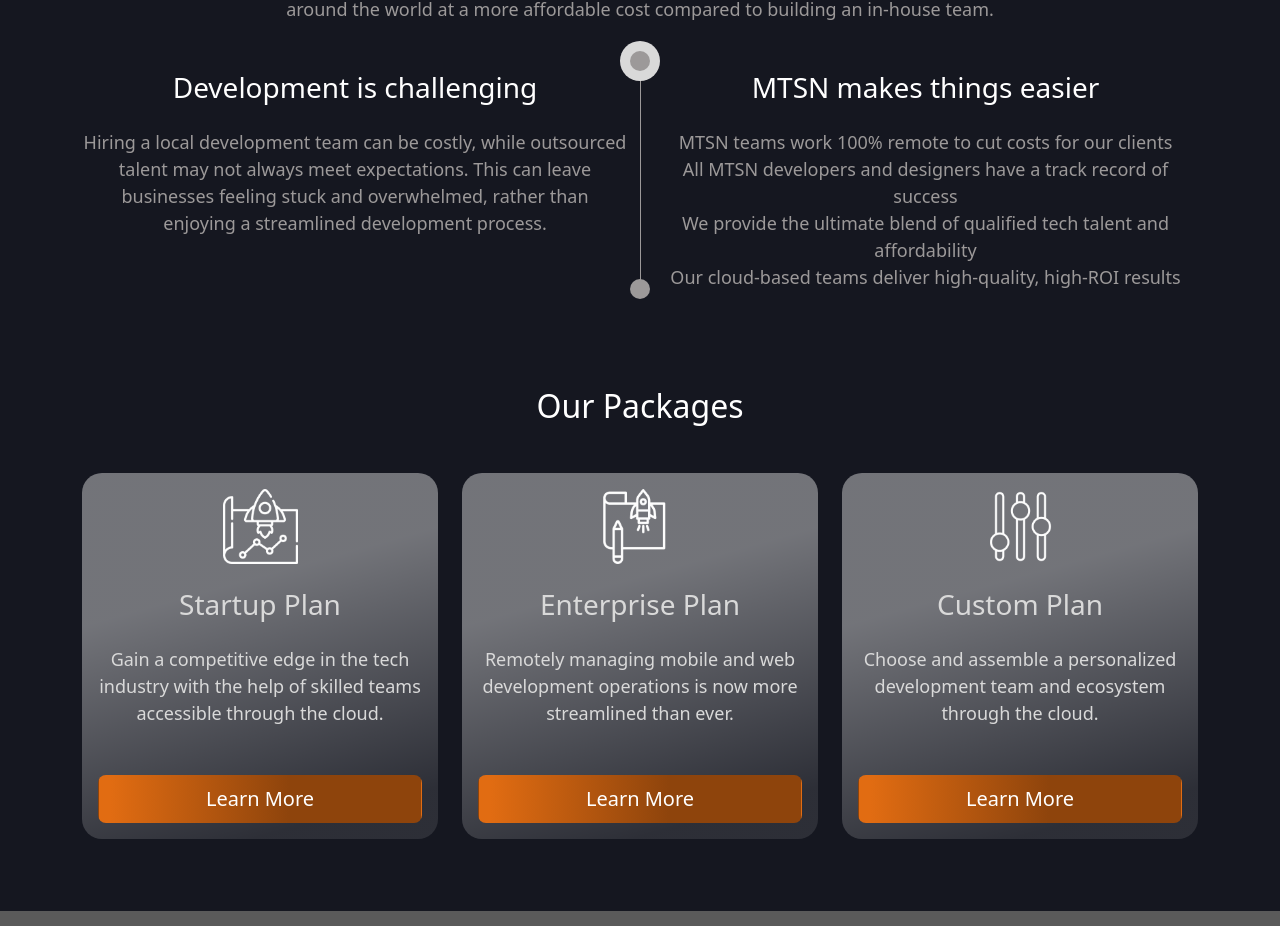
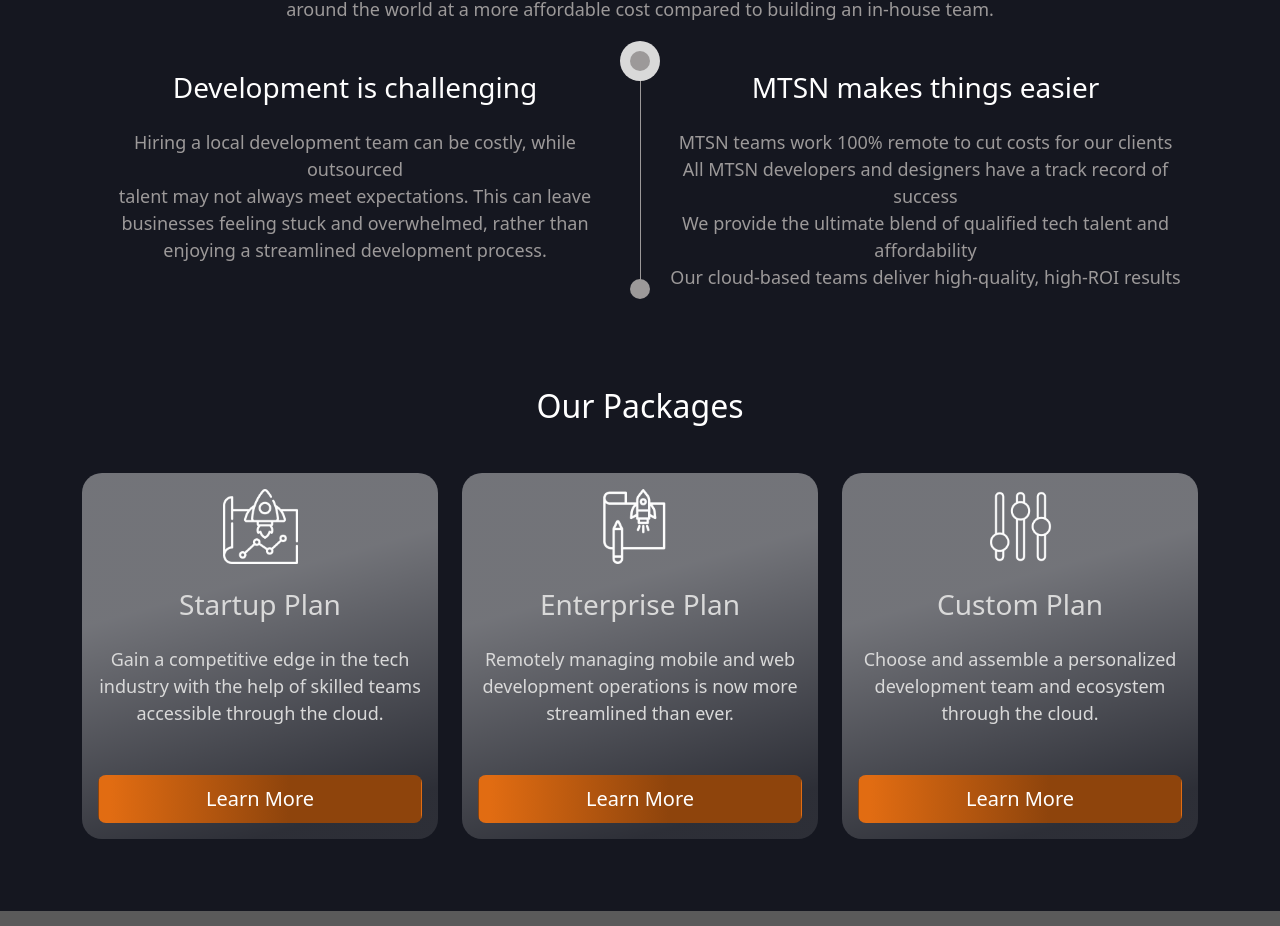
Before and after one commit to ihtshamali/MTSN, a Next.js app: page / in a window 1280 px wide. Shown: the part 4272-5198 px from the top of the page. Built offline with nearby package versions, Linux system fonts and the light colour scheme.

Commit message:
Update memberships.js

```diff
--- a/pages/components/Home/membership/memberships.js
+++ b/pages/components/Home/membership/memberships.js
@@ -32,7 +32,7 @@
                         <div className='px-12 pb-12 pb-md-0 col-md-6'>
                             <div className='text-center'>
                                 <h4 className="fs28 mb-4 mb-md-12 text-white">Development is challenging</h4>
-                                <ul style={{ color: 'rgba(156, 153, 153, 1)' }} className="fontsize18 list-unstyled mb-5">
+                                <ul style={{ color: 'rgba(156, 153, 153, 1)' }} className="fontsize18 list-unstyled mb-4 px-3">
                                     <li>Hiring a local development team can be costly, while outsourced</li>
                                     <li>talent may not always meet expectations. This can leave </li>
                                     <li>businesses feeling stuck and overwhelmed, rather than </li>
@@ -44,7 +44,7 @@
                         <div className='px-12 col-md-6'>
                             <div className='text-center'>
                                 <h4 className="fs28 mb-4 mb-md-12 text-white">MTSN makes things easier</h4>
-                                <ul style={{ color: 'rgba(156, 153, 153, 1)' }} className="fontsize18 list-unstyled mb-0">
+                                <ul style={{ color: 'rgba(156, 153, 153, 1)' }} className="fontsize18 list-unstyled mb-0 px-3">
                                     <li>MTSN teams work 100% remote to cut costs for our clients</li>
                                     <li>All MTSN developers and designers have a track record of success </li>
                                     <li>We provide the ultimate blend of qualified tech talent and affordability</li>
```
